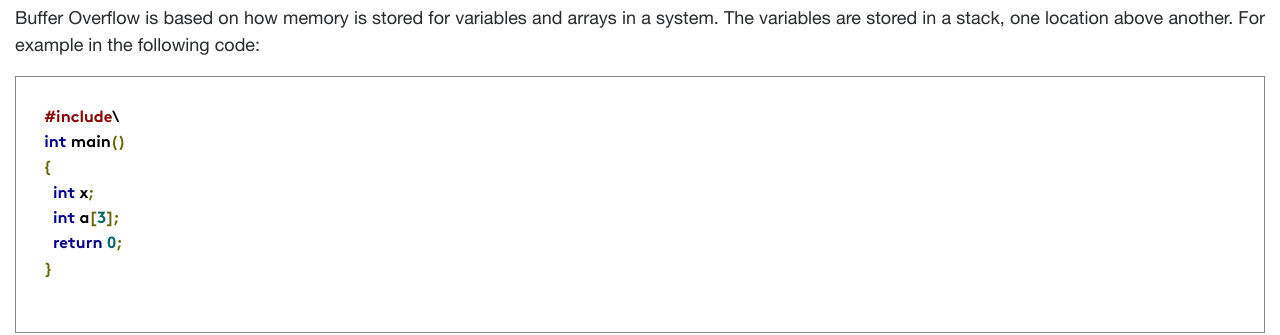
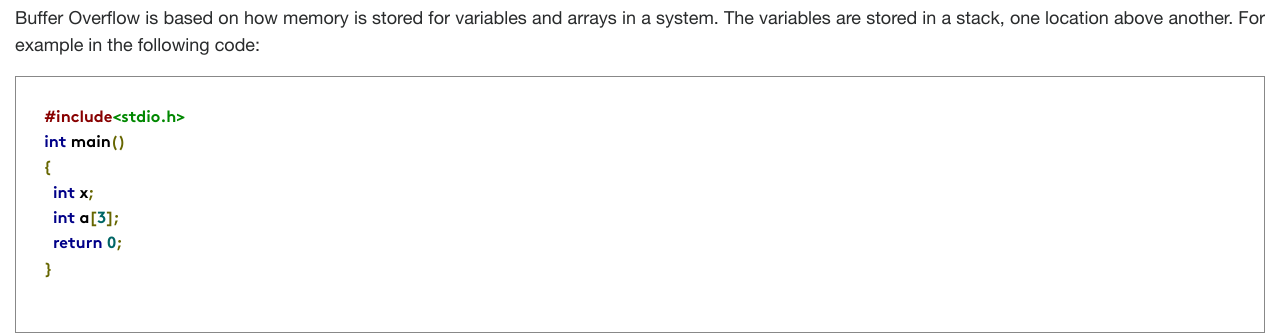
Before and after one commit to karthik-balu/karthik-balu.github.io, a Jekyll site: the page built from _posts/2018-05-23-Cybersecurity-Narnia0.html, in a window 1280 px wide and 900 px high. Shown: the part 197-532 px from the top of the window. Built offline with Jekyll 4.4.1, drawn with Linux system fonts in a browser that asks for light colours.

Commit message:
special chars

```diff
--- a/_posts/2018-05-23-Cybersecurity-Narnia0.html
+++ b/_posts/2018-05-23-Cybersecurity-Narnia0.html
@@ -9,7 +9,7 @@ category: projects
   The variables are stored in a stack, one location above another. For example in the following code:
   <pre class="prettyprint">
     <code>
-      #include\<stdio.h\>
+      #include&lt;stdio.h&gt;
       int main()
       {
         int x;
--- a/_posts/2018-06-14-Cybersecurity-GDB.html
+++ b/_posts/2018-06-14-Cybersecurity-GDB.html
@@ -11,7 +11,7 @@ category: projects
 
   <pre class="prettyprint">
     <code>
-      #include/<stdio.h/>
+      #include&lt;stdio.h&gt;
       int main()
       {
         char b[3];
```
